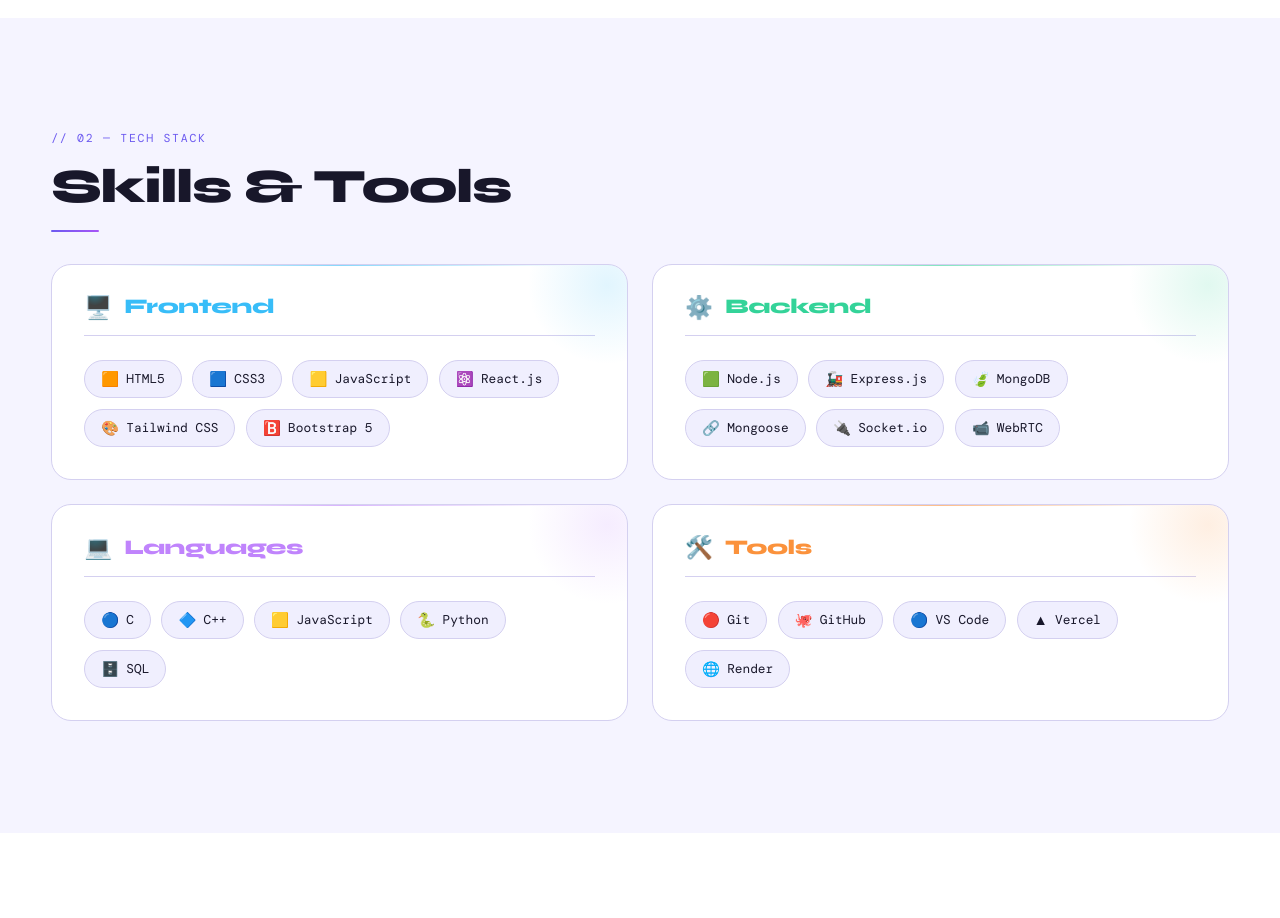
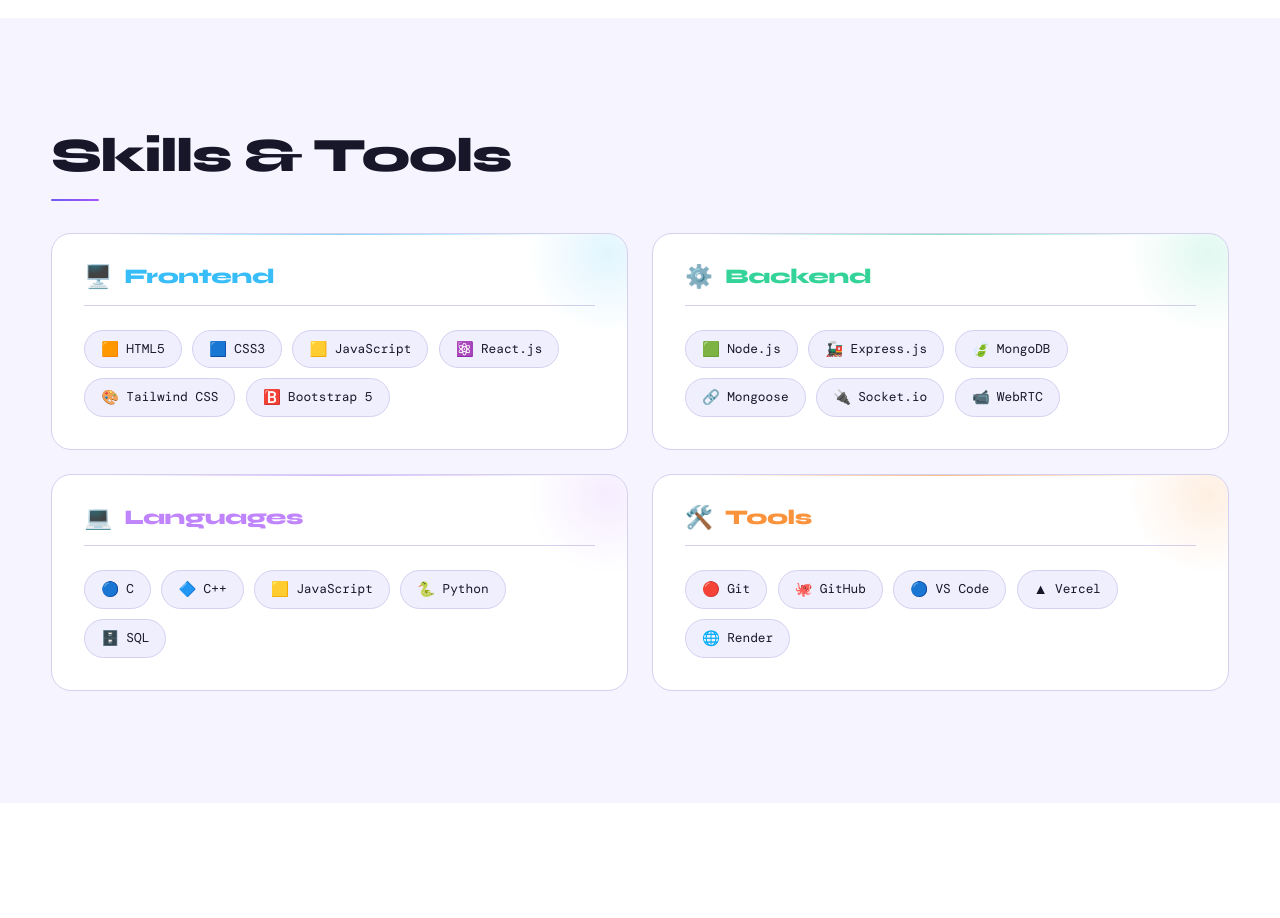
Before and after one commit to animeshkundu07/FUTURE_FS_01, a React (Create React App) app in the folder animesh-portfolio/: page / in a window 1280 px wide. Shown: the part 1720-2638 px from the top of the page. Built offline with nearby package versions, Linux system fonts and the light colour scheme; a web font is replaced by a local one.

Commit message:
Update Skills.jsx

```diff
--- a/animesh-portfolio/src/components/Skills.jsx
+++ b/animesh-portfolio/src/components/Skills.jsx
@@ -86,7 +86,7 @@
   return (
     <section id="skills" className="skills-section">
       <div className="reveal" ref={titleRef}>
-        <span className="section-label">// 02 — tech stack</span>
+        {/* <span className="section-label">// 02 — tech stack</span> */}
         <h2 className="section-title">Skills & Tools</h2>
         <div className="divider" />
       </div>
```
